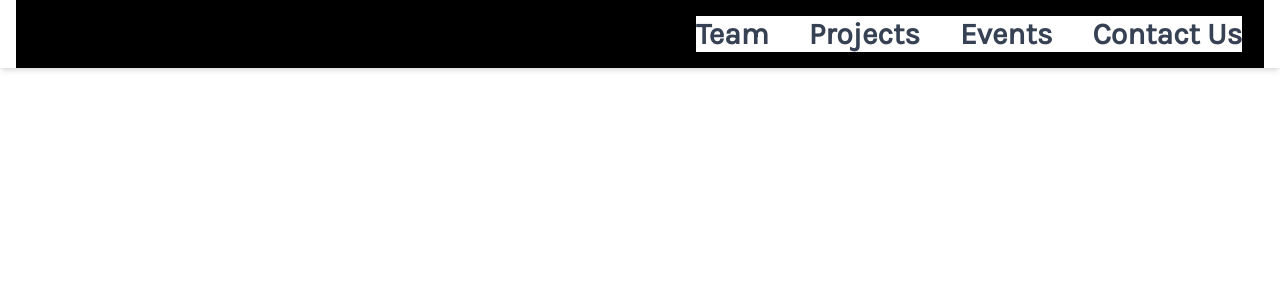
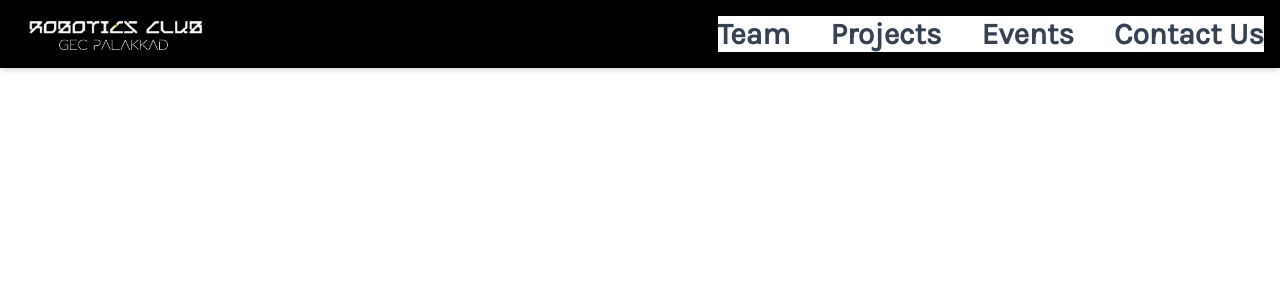
Before and after one commit to Muflih-uk/RoboticsClub-Website, a Next.js app: page / in a window 1280 px wide. Shown: the top 300 px of the page. Built offline with nearby package versions, Linux system fonts and the light colour scheme.

Commit message:
Top Bar Almost Ready

```diff
--- a/app/Home.tsx
+++ b/app/Home.tsx
@@ -9,19 +9,25 @@ const Home = () => {
 
   return (
     <section className='h-screen'>
-      <nav className="bg-white shadow-md">
-        {/*<div>
-          <Image
-            src={'/RoboLogo.jpeg'}
-            height={30}
-            width={100}
-            alt='Logo'
-          />
-        </div>*/}
+      <nav className="bg-black shadow-md">
         <div className="container mx-auto px-4">
-          <div className="flex justify-between items-center py-4 bg-black">
-          {/* Desktop Navigation */}
-            <div className="hidden md:flex space-x-[40px] ml-[680px] bg-white">
+          <div className="flex justify-between items-center py-4">
+            {/* Desktop Navigation */}
+            <Image
+              src={'/RoboLogo.jpeg'}
+              width={200}
+              height={60}
+              alt='logo Desktop'
+              className='hidden md:block'
+            />
+            <Image
+              src={'/RoboLogo.jpeg'}
+              width={100}
+              height={30}
+              alt='logo mobile'
+              className='md:hidden'
+            />
+            <div className="hidden md:flex space-x-[40px] ml-[400px] bg-white">
               {navItems.map((item) => (
                 <Link key={item} href={`/${item.toLowerCase()}`}
                   className={`font-bold text-3xl text-gray-700 hover:text-blue-500`}>
@@ -33,7 +39,7 @@ const Home = () => {
             {/* Hamburger Menu Button (Visible on Mobile) */}
             <button
               onClick={() => setIsOpen(!isOpen)}
-              className="ml-[300px] md:hidden"
+              className="ml-[200px] md:hidden"
               aria-label="Toggle menu"
               aria-expanded={isOpen}
             >
@@ -58,7 +64,7 @@ const Home = () => {
               {navItems.map((item) => (
                 <Link key={item} href={`/${item.toLowerCase()}`}
                     onClick={() => setIsOpen(false)}
-                  className="text-gray-700 hover:text-blue-500">
+                  className="text-white hover:text-blue-500">
                   {item}
                 </Link>
               ))}
```
